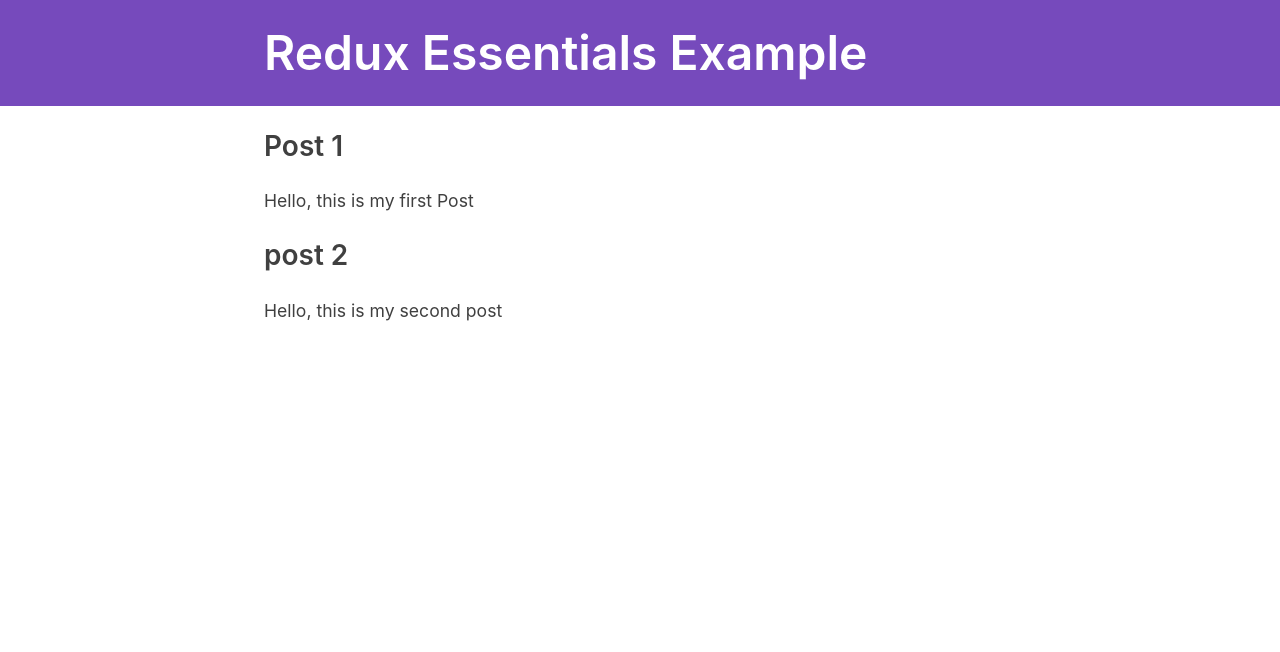
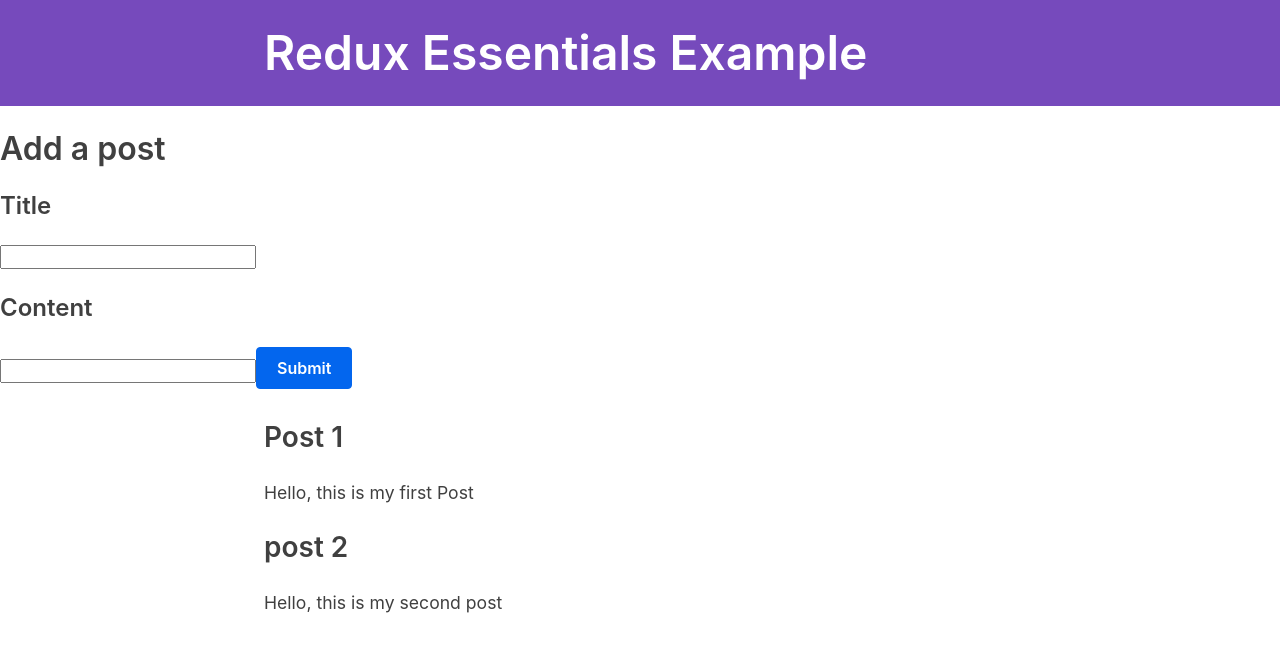
Before and after one commit to tian142/redux-toolkit-twitter-1, a React (Create React App) app: page / in a window 1280 px wide. Shown: the top 652 px of the page. Built offline with nearby package versions, Linux system fonts and the light colour scheme; what miragejs, txtgen would draw is missing.

Commit message:
advanced to input logic in createposts.js

```diff
--- a/src/App.js
+++ b/src/App.js
@@ -7,6 +7,7 @@ import {
 } from 'react-router-dom'
 
 import { Navbar } from './app/Navbar'
+import { CreatePost } from './features/posts/CreatePost'
 import { PostList } from './features/posts/PostList'
 
 function App() {
@@ -20,6 +21,7 @@ function App() {
             path="/"
             render={() => (
               <>
+                <CreatePost />
                 <PostList />
               </>
             )}
--- a/src/features/posts/CreatePost.js
+++ b/src/features/posts/CreatePost.js
@@ -0,0 +1,24 @@
+import React, { useState } from 'react'
+
+import { addPost } from './postsSlice'
+
+import { useDispatch } from 'react-redux'
+
+export const CreatePost = () => {
+  const [title, setTitle] = useState('')
+  const [content, setContent] = useState('')
+
+  const setOnTitleChange = (e) => setTitle(e.target.value)
+  const setOnContentChange = (e) => setContent(e.target.value)
+
+  return (
+    <form>
+      <h2>Add a post</h2>
+      <h4>Title</h4>
+      <input value={title} onChange={setOnTitleChange} />
+      <h4>Content</h4>
+      <input value={content} onChange={setOnContentChange} />
+      <button>Submit</button>
+    </form>
+  )
+}
```
